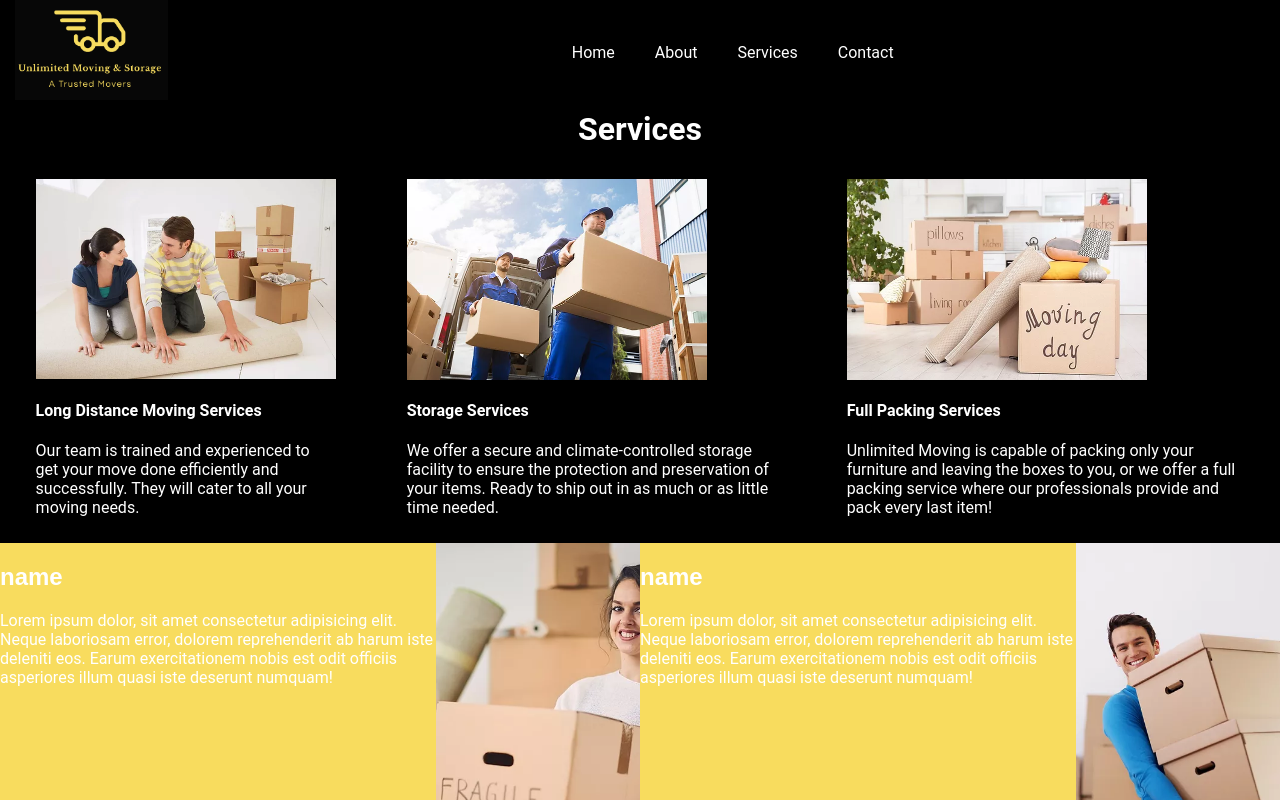
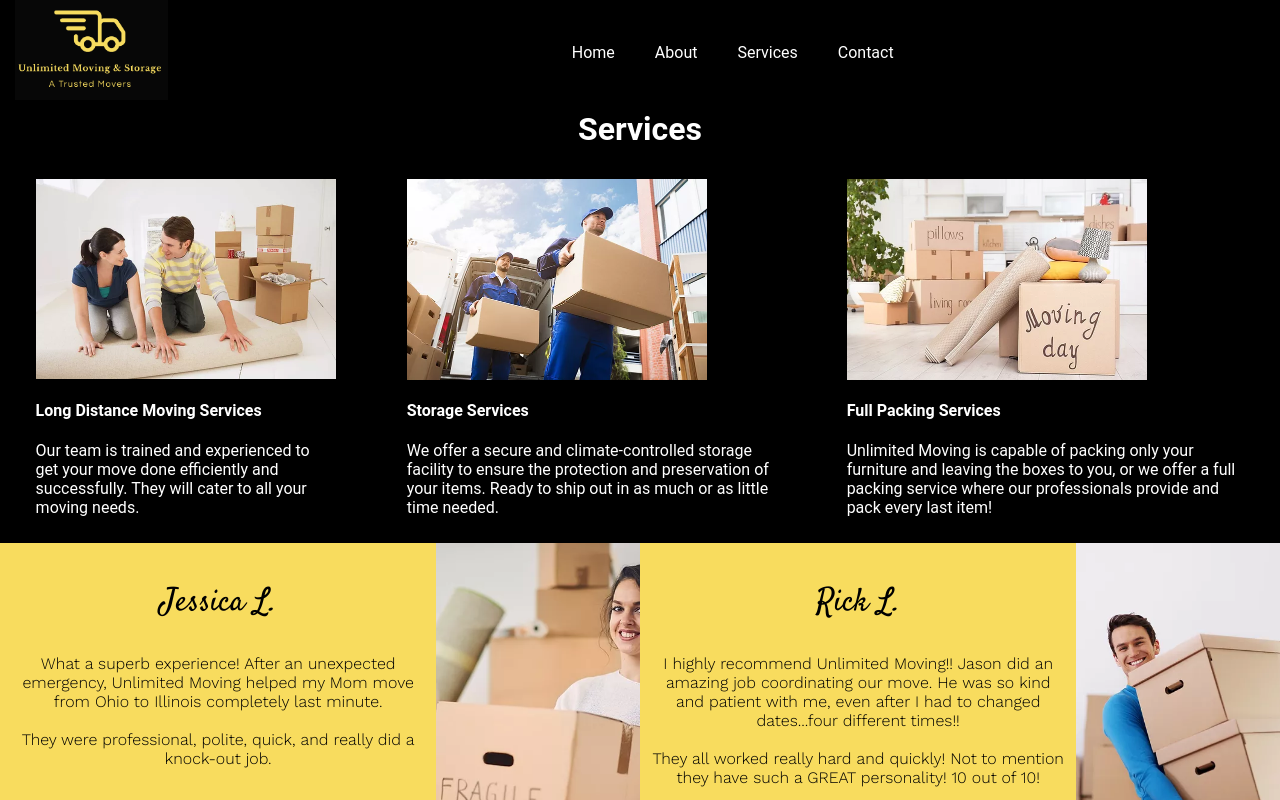
Before and after one commit to Erodri6z/Unlimited-Moving-And-Storage, a React (Create React App) app: page /Services in a window 1280 px wide. Built offline with nearby package versions, Linux system fonts and the light colour scheme.

Commit message:
add styling, fonts to services page

```diff
--- a/public/index.html
+++ b/public/index.html
@@ -3,7 +3,7 @@
   <head>
     <meta charset="utf-8" />
     <link rel="shortcut icon" href="/logo.png" type="image/x-icon">
-    <link rel="icon" href="/logo.png" type="image/x-icon"
+    <link rel="icon" href="/logo.png" type="image/x-icon">
     <meta name="viewport" content="width=device-width, initial-scale=1" />
     <meta name="theme-color" content="#000000" />
     <meta
@@ -11,20 +11,11 @@
       content="Web site created using create-react-app"
     />
     <link rel="apple-touch-icon" href="%PUBLIC_URL%/logo192.png" />
-    <!--
-      manifest.json provides metadata used when your web app is installed on a
-      user's mobile device or desktop. See https://developers.google.com/web/fundamentals/web-app-manifest/
-    -->
     <link rel="manifest" href="%PUBLIC_URL%/manifest.json" />
-    <!--
-      Notice the use of %PUBLIC_URL% in the tags above.
-      It will be replaced with the URL of the `public` folder during the build.
-      Only files inside the `public` folder can be referenced from the HTML.
-
-      Unlike "/favicon.ico" or "favicon.ico", "%PUBLIC_URL%/favicon.ico" will
-      work correctly both with client-side routing and a non-root public URL.
-      Learn how to configure a non-root public URL by running `npm run build`.
-    -->
+    <link rel="preconnect" href="https://fonts.googleapis.com">
+    <link rel="preconnect" href="https://fonts.gstatic.com" crossorigin>
+    <link href="https://fonts.googleapis.com/css2?family=Satisfy&display=swap" rel="stylesheet">
+    <link href="https://fonts.googleapis.com/css2?family=Work+Sans:wght@300&display=swap" rel="stylesheet">
     <title>Unlimited Moving and Storage</title>
   </head>
   <body>
--- a/src/components/Services/Services.jsx
+++ b/src/components/Services/Services.jsx
@@ -36,8 +36,10 @@ const Services = () => {
       <div id='reviews'>
         <div className='review' >
           <div className='review-text'>
-            <h2>name</h2>
-            <p>Lorem ipsum dolor, sit amet consectetur adipisicing elit. Neque laboriosam error, dolorem reprehenderit ab harum iste deleniti eos. Earum exercitationem nobis est odit officiis asperiores illum quasi iste deserunt numquam!</p>
+            <h2>Jessica L.</h2>
+            <p>What a superb experience! After an unexpected emergency, Unlimited Moving helped my Mom move from Ohio to Illinois completely last minute.
+              <br /> <br />
+            They were professional, polite, quick, and really did a knock-out job.</p>
           </div>
           <div className='review-img'>
             <img src={review1} alt="review-one" />
@@ -45,8 +47,10 @@ const Services = () => {
         </div>
         <div className='review' >
           <div className='review-text'>
-            <h2>name</h2>
-            <p>Lorem ipsum dolor, sit amet consectetur adipisicing elit. Neque laboriosam error, dolorem reprehenderit ab harum iste deleniti eos. Earum exercitationem nobis est odit officiis asperiores illum quasi iste deserunt numquam!</p>
+            <h2>Rick L.</h2>
+            <p>I highly recommend Unlimited Moving!! Jason did an amazing job coordinating our move. He was so kind and patient with me, even after I had to changed dates...four different times!!
+              <br /> <br />
+              They all worked really hard and quickly!  Not to mention they have such a GREAT personality! 10 out of 10!</p>
           </div>
           <div className='review-img'>
             <img src={review2} alt="review-two" />
--- a/src/index.css
+++ b/src/index.css
@@ -1,7 +1,9 @@
+@import url('https://fonts.googleapis.com/css2?family=Acme&display=swap');
+
 body {
   margin: 0;
   font-family: -apple-system, BlinkMacSystemFont, 'Segoe UI', 'Roboto', 'Oxygen',
-    'Ubuntu', 'Cantarell', 'Fira Sans', 'Droid Sans', 'Helvetica Neue',
+    'Ubuntu', 'Cantarell', 'Fira Sans', 'Droid Sans', 'Helvetica Neue', 'Acme'
     sans-serif;
   -webkit-font-smoothing: antialiased;
   -moz-osx-font-smoothing: grayscale;
--- a/src/styles/app.css
+++ b/src/styles/app.css
@@ -1,3 +1,4 @@
+
 html,
 body,
 #root,
--- a/src/styles/services.css
+++ b/src/styles/services.css
@@ -1,3 +1,4 @@
+
 .services {
   color: white;
   margin-top: 110px;
@@ -30,6 +31,8 @@
 .review {
   display: flex;
   background-color: #f8dc5e;
+  width: 50%;
+  color: black
 }
 
 .review-img img{
@@ -37,5 +40,17 @@
 }
 
 .review-text h2{
-  font-family: 'Acme', sans-serif;
+  font-family: 'Satisfy', cursive;
+  font-weight: 200;
+  font-size: xx-large
+
 }
+
+.review-text {
+  padding:10px;
+  text-align: center;
+}
+
+.review-text p {
+  font-family: "Work Sans", sans-serif;
+}
```
Also changed, not shown: src/App.css (added, +30 -0 lines).
